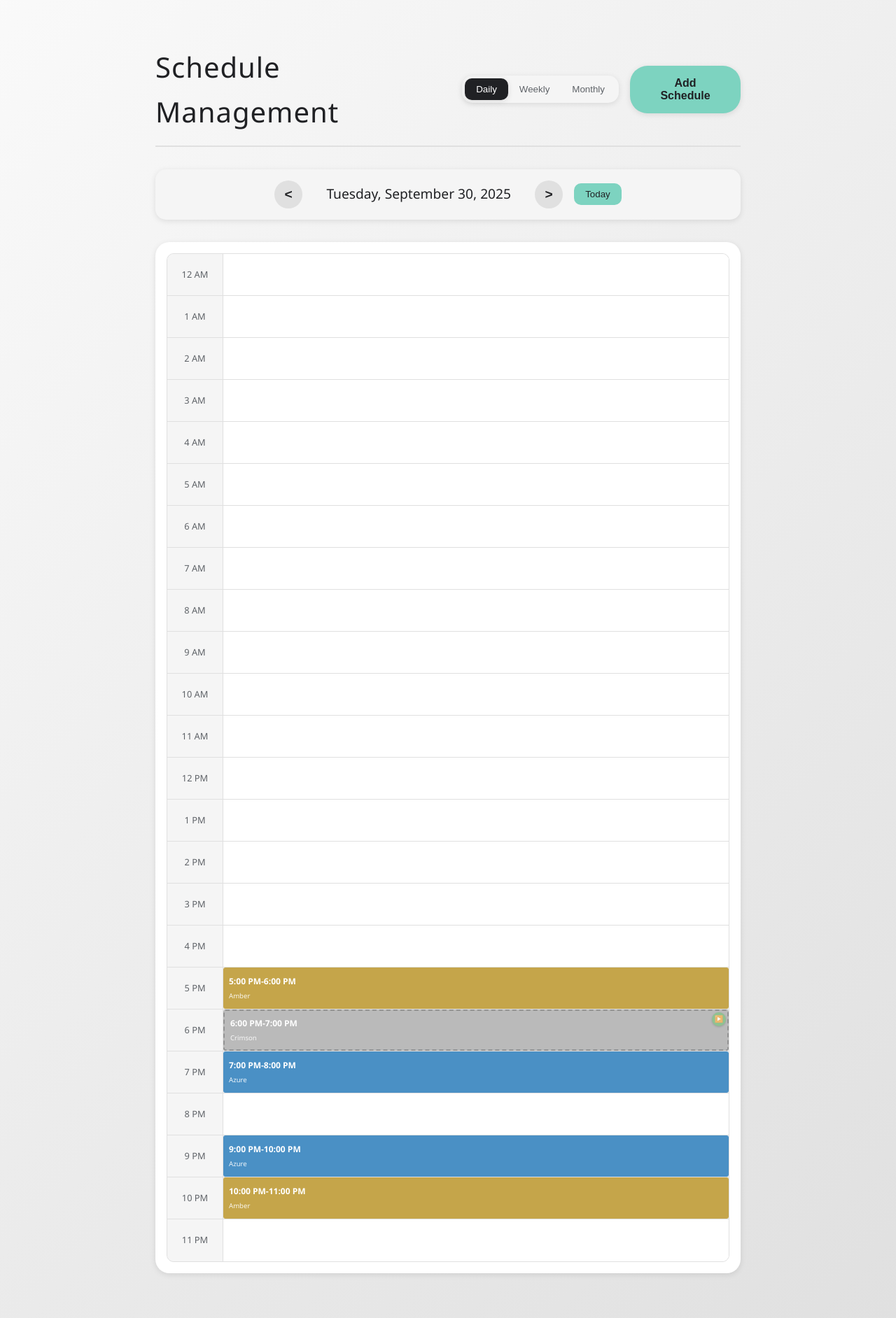
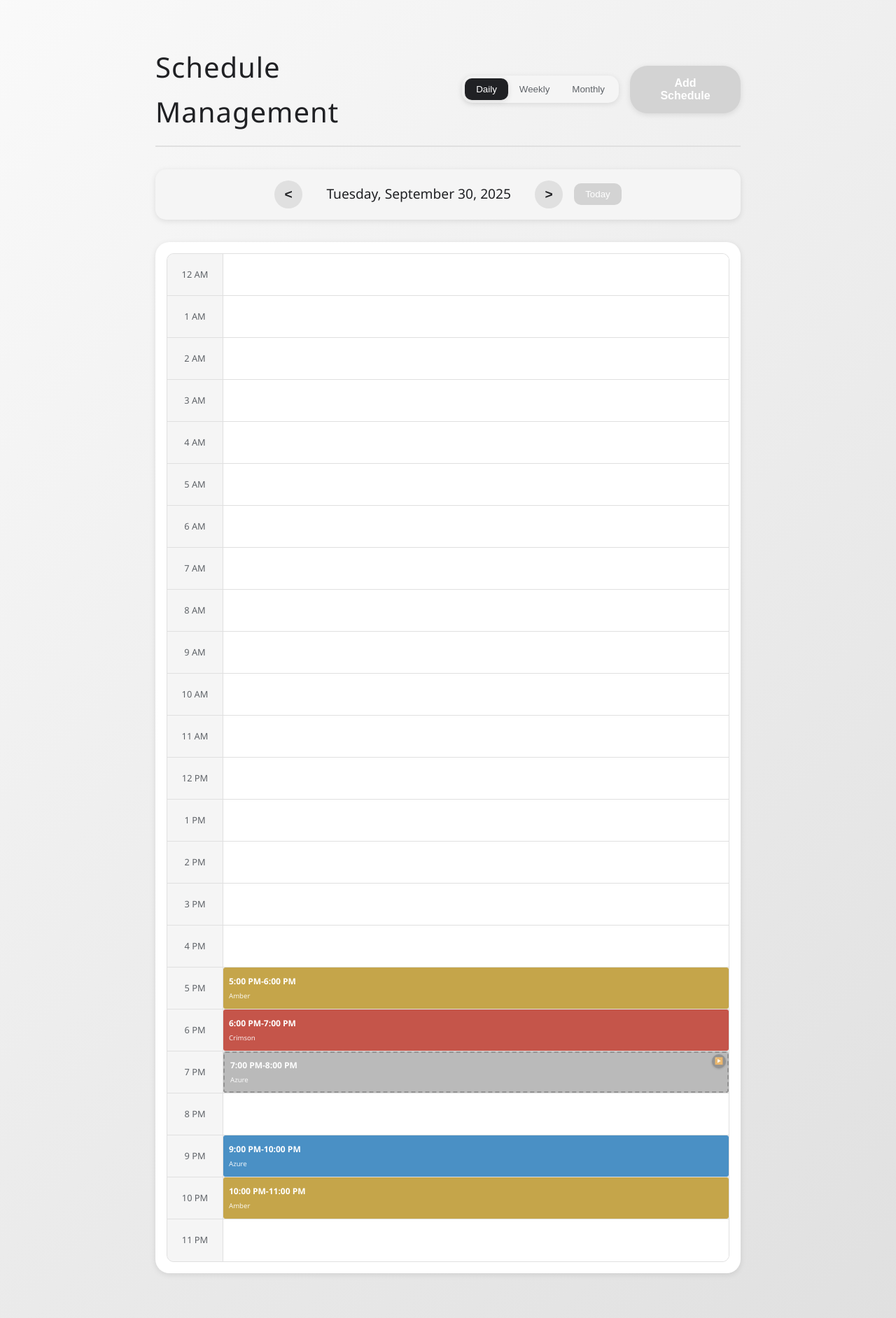
Before and after one commit to LeonDebatin/Raspberry_V1, a Flask app: page /schedule in a window 1280 px wide. Shown: the part 75-1959 px from the top of the page at 70% size. Run offline with Flask 3, Linux system fonts and the light colour scheme.

```diff
--- a/app.py
+++ b/app.py
@@ -1330,6 +1330,6 @@ schedule_thread.start()
 
 if __name__ == "__main__":
     try:
-        app.run(host="0.0.0.0", port=5001, debug=True)
+        app.run(host="0.0.0.0", port=5010, debug=True)
     finally:
         gpio_controller.cleanup()
--- a/schedules.json
+++ b/schedules.json
@@ -63,7 +63,9 @@
       "cycle_time": 60,
       "duration": 10,
       "recurrence": "daily",
-      "enabled": true
+      "enabled": true,
+      "paused": true,
+      "paused_at": "2025-09-30T19:22:31.038313"
     },
     {
       "id": 10,
@@ -73,9 +75,7 @@
       "cycle_time": 60,
       "duration": 10,
       "recurrence": "daily",
-      "enabled": true,
-      "paused": true,
-      "paused_at": "2025-09-29T18:40:30.898463"
+      "enabled": true
     }
   ]
 }
--- a/static/css/base.css
+++ b/static/css/base.css
@@ -11,9 +11,9 @@
     --blue: #4a90c5;
     --yellow: #c5a54a;
     --green: #6b9b6b;
-    --accent: #7dd3c0;
-    --success: #34a853;
-    --error: #ea4335;
+    --accent: #666666;
+    --success: #555555;
+    --error: #333333;
     --shadow: 0 2px 8px rgba(0, 0, 0, 0.1);
     --radius: 12px;
     --transition: 0.2s ease;
--- a/static/css/responsive.css
+++ b/static/css/responsive.css
@@ -42,7 +42,7 @@
         color: white;
         border-color: var(--accent);
         transform: translateX(-5px);
-        box-shadow: 0 4px 12px rgba(125, 211, 192, 0.3);
+        box-shadow: 0 4px 12px rgba(102, 102, 102, 0.3);
     }
 
     /* Touch feedback for mobile navigation */
--- a/static/css/schedule.css
+++ b/static/css/schedule.css
@@ -57,8 +57,8 @@
 
 .add-btn {
     padding: 1rem 2rem;
-    background: var(--accent);
-    color: var(--text-dark);
+    background: #d3d3d3;
+    color: white;
     border: none;
     border-radius: 25px;
     cursor: pointer;
@@ -120,8 +121,8 @@
 
 .today-btn {
     padding: 0.5rem 1rem;
-    background: var(--accent);
-    color: var(--text-dark);
+    background: #d3d3d3;
+    color: white;
     border: none;
     border-radius: 10px;
     cursor: pointer;
@@ -985,7 +987,7 @@ div.schedule-indicator.paused:hover {
     position: absolute;
     top: 2px;
     right: 2px;
-    background: #4CAF50;
+    background: #666666;
     color: white;
     border: none;
     border-radius: 50%;
--- a/static/css/style.css
+++ b/static/css/style.css
@@ -11,9 +11,9 @@
     --blue: #4a90c5;
     --yellow: #c5a54a;
     --green: #6b9b6b;
-    --accent: #7dd3c0;
-    --success: #34a853;
-    --error: #ea4335;
+    --accent: #666666;
+    --success: #555555;
+    --error: #333333;
     --shadow: 0 2px 8px rgba(0, 0, 0, 0.1);
     --radius: 12px;
     --transition: 0.2s ease;
--- a/static/js/selection.js
+++ b/static/js/selection.js
@@ -291,7 +291,7 @@ class SelectionController {
                 position: fixed;
                 top: 20px;
                 right: -350px;
-                background: #ff6b6b;
+                background: #d3d3d3;
                 color: white;
                 padding: 15px 20px;
                 border-radius: 8px;
```
Also changed, not shown: other parts of static/css/schedule.css (+12 -10 lines), static/css/quiz.css (+11 -11 lines), static/css/selection.css (+7 -6 lines).
